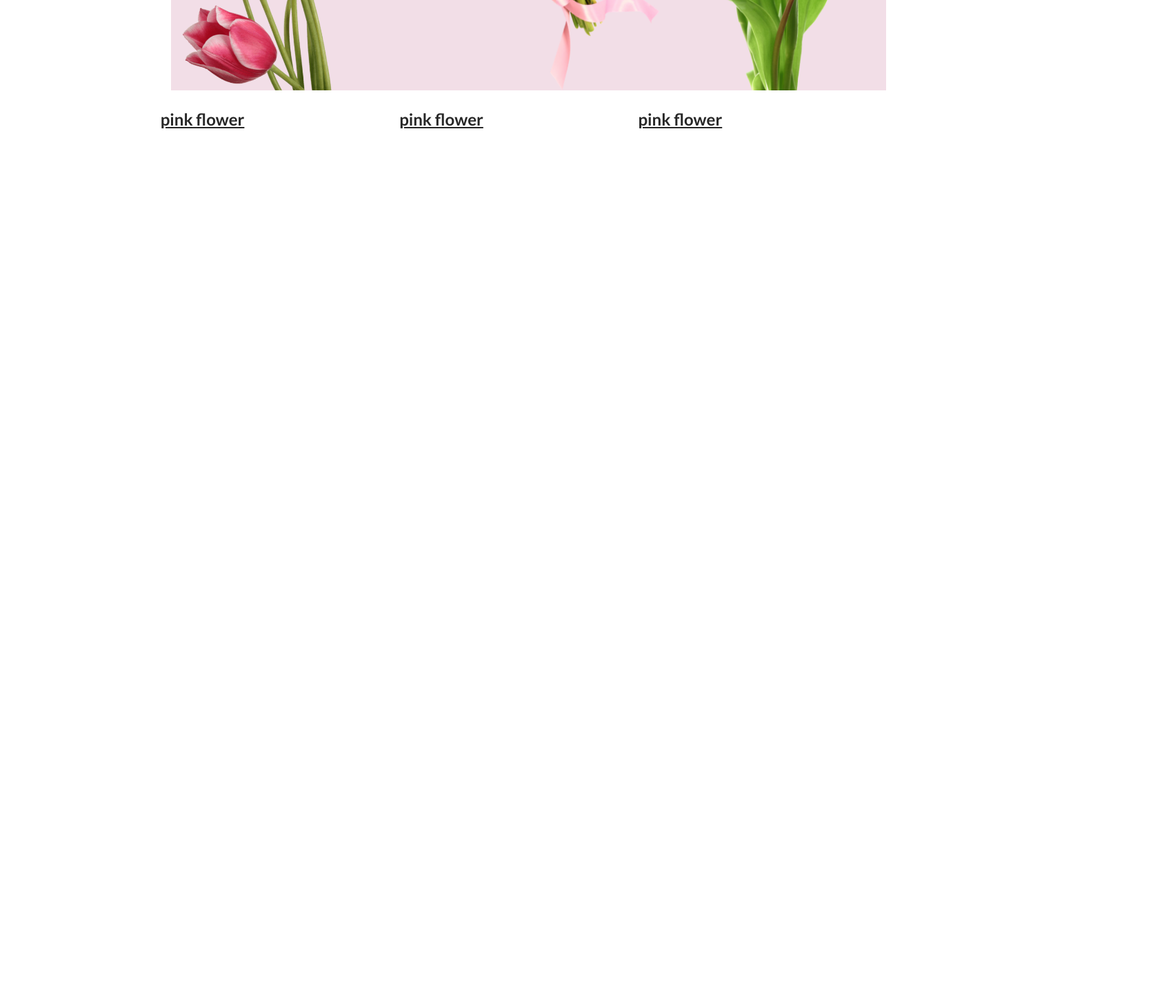
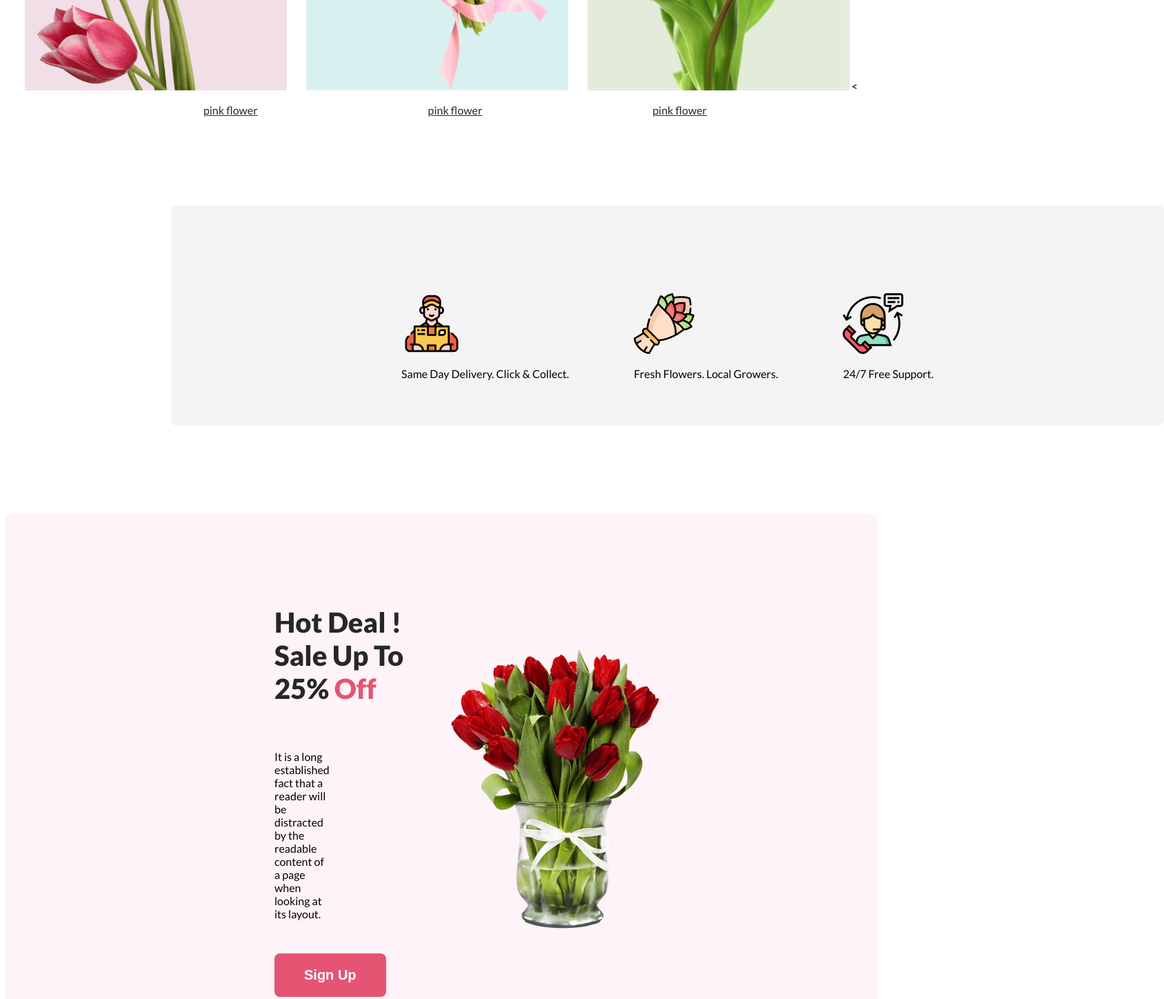
Before and after one commit to Md-Hasan-Arif/my-asm1, a plain HTML site: page index.html in a window 1280 px wide. Shown: the part 2560-4008 px from the top of the page at 69% size, 1688 px wide, since content can reach past the window. Before the commit the page ends 2782 px from the top, so only its background shows below. Drawn offline with Linux system fonts and the light colour scheme.

Commit message:
added insta section

```diff
--- a/index.html
+++ b/index.html
@@ -32,18 +32,88 @@
          </section>
          <section>
             <div class="featured-pic">
-                <img id="spic1" src="asm1-resource/flower-shop-assignment/Flower Asset/pngwing 10.png" alt="">
+                <div>
+                 <img id="spic1" src="asm1-resource/flower-shop-assignment/Flower Asset/pngwing 10.png" alt="">
+                </div>
 
-                <img id="spic2" src="asm1-resource/flower-shop-assignment/Flower Asset/pngwing 5.png" alt="">
+                <div> <img id="spic2" src="asm1-resource/flower-shop-assignment/Flower Asset/pngwing 5.png" alt="">
+                </div>
 
-                <img id="spic3" src="asm1-resource/flower-shop-assignment/Flower Asset/pngwing 7.png" alt="">
+               <div>
+                 <img id="spic3" src="asm1-resource/flower-shop-assignment/Flower Asset/pngwing 7.png" alt="">
+                 <
+               </div>
+             </div>
+             <div class="flower-name">
+                 <ul>
+                     <li>pink flower</li>
+                     <li>pink flower</li>
+                     <li>pink flower</li>
+                 </ul>
+             </div>
+          </section>
+
+           <section class="header2">
+                <div class="container">
+                    <div>
+                        <img src="asm1-resource/flower-shop-assignment/Flower Asset/Group 57.png" alt="">
+                        <p ;">Same Day Delivery. Click & Collect.</p>
+                    </div>
+
+                    <div>
+                        <img src="asm1-resource/flower-shop-assignment/Flower Asset/Group 58.png" alt="">
+                        <p>Fresh Flowers. Local Growers.</p>
+                    </div>
+                    <div>
+                        <img src="asm1-resource/flower-shop-assignment/Flower Asset/Group 59.png" alt="">
+                        <p>24/7 Free Support.</p>
+                    </div>
+
+                </div>
+           </section>
+
+         <section class="hot-section">
+            <div class="banner-two">
+                <div class="banner-two-info">
+                    <h2 class="banner2-tittle">Hot Deal ! Sale Up To 25% <span style="color: #E55473;"> Off</span></h2>
+                    <p class="banner-description">It is a long established fact that a reader will be distracted by the readable content of a page when looking at its layout.</p>
+                    <button id="btn-two" class="btn-primary">Sign Up</button>
+                 </div>
+                 <img src="asm1-resource/flower-shop-assignment/Flower Asset/pngwing 8.png" alt="">
+                </div>
+         </section>
+
+         <section class="section1">
+            <h3 class="section-title">Instagram</h3>
+            <p class="section-description">
+                It is a long established fact that a reader will be distracted by the readable content of a page when looking at its layout.
+            </p>
+        </section>
+        <section>
+            <div class="pic-under-insta">
+               <div>  <img src="asm1-resource/flower-shop-assignment/Flower Asset/Rectangle 6.png" alt="">
+
+               </div>
+
+               <div>
+                <img src="asm1-resource/flower-shop-assignment/Flower Asset/Flower 01.png" alt="">
+
+
+               </div>
+
+               <div>
+                <img src="asm1-resource/flower-shop-assignment/Flower Asset/Rectangle 5.png" alt="">
+
+               </div>
+
+               <div>
+                <img src="asm1-resource/flower-shop-assignment/Flower Asset/Rectangle 4.png" alt="">
+
+               </div>
             </div>
-            <div class="flower-name">
-               <p>pink flower</p>
-               <p>pink flower</p>
-               <p>pink flower</p>
-            </div>
-         </section>
+
+        </section>
+
 
     </main>
     <footer>
--- a/styles/blog.css
+++ b/styles/blog.css
@@ -72,7 +72,7 @@ body {
 .featured-pic {
     display: flex;
     justify-content: space-evenly;
-    margin: 0 240px;
+    /* margin: 0 240px; */
 }
 
 #spic1 {
@@ -87,7 +87,7 @@ body {
     width: 380px;
     height: 450px;
     border-radius: 300px 300px 0px 0px;
-    background: rgba(167, 33, 98, 0.15);
+    background: rgba(5, 151, 160, 0.15);
 
 }
 
@@ -95,17 +95,55 @@ body {
     width: 380px;
     height: 450px;
     border-radius: 300px 300px 0px 0px;
-    background: rgba(167, 33, 98, 0.15);
+    background: rgba(71, 125, 17, 0.15);
+}
 
-}
-.flower-name{
+.flower-name ul {
     display: flex;
     justify-content: space-evenly;
     color: #272727;
-    text-align: center;
-    font-size: 24px;
-    font-weight: 700;
-    line-height: 35px;
     text-decoration-line: underline;
+    list-style: none;
+}
+
+.header2 {
+    border-radius: 8px;
+    background: rgba(39, 39, 39, 0.05);
+    margin: 128px 240px;
+    width: 1440px;
+    height: 320px;
 
 }
+
+.container {
+    display: flex;
+    justify-content: space-evenly;
+    padding: 128px 240px;
+
+
+}
+
+.hot-section {
+    ;
+}
+
+.banner-two {
+    display: flex;
+    justify-content: space-between;
+    align-items: center;
+    padding: 100PX 425PX 100PX 390PX;
+    border-radius: 8px;
+    background: rgba(220, 21, 127, 0.05)
+}
+
+.banner2-tittle {
+    color: #272727;
+    font-size: 40px;
+    font-weight: 800;
+}
+
+.pic-under-insta {
+    display: flex;
+    justify-content: space-around;
+    padding: 48px 240px 0 240px;
+}
--- /dev/null
+++ b/styles/check.css
@@ -0,0 +1,3 @@
+section{
+    justify-content: space-evenly;
+}
```
Also changed, not shown: check.html (added, +24 -0 lines).
